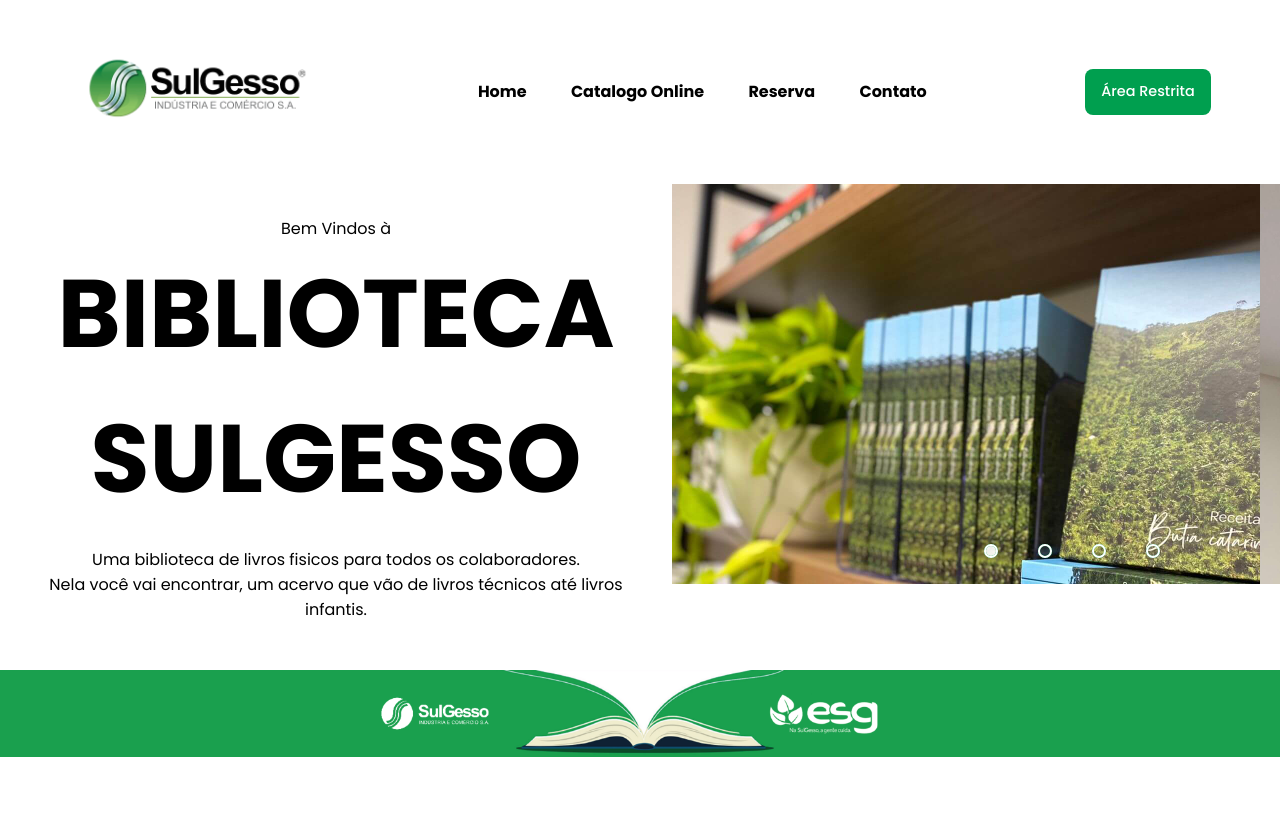
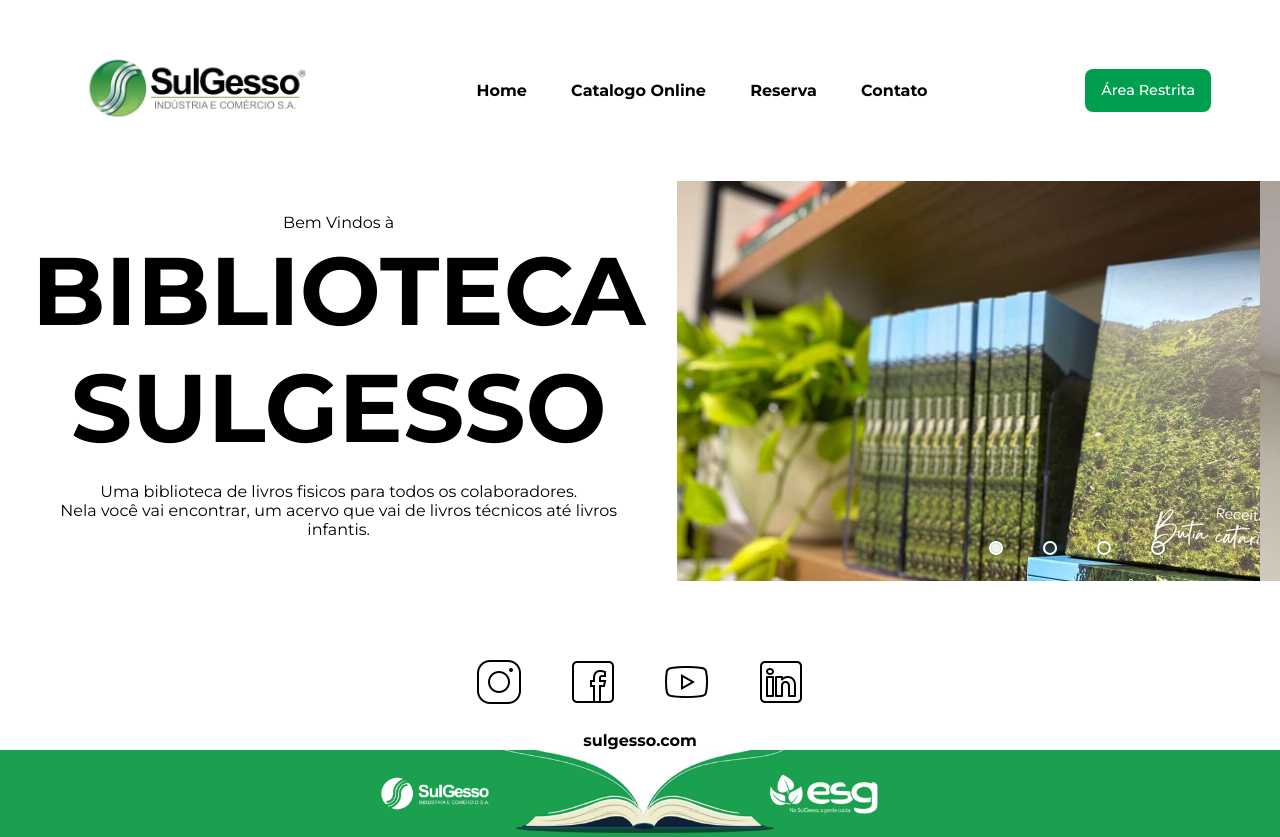
Before and after one commit to DiegoSCandido/Sulgesso-biblioteca, a plain HTML site: page index.html in a window 1280 px wide. Shown: the top 837 px of the page. Before the commit the page ends 800 px from the top, so only its background shows below. Drawn offline with Linux system fonts and the light colour scheme.

Commit message:
ultimas alterações

```diff
--- a/assets/css/global.css
+++ b/assets/css/global.css
@@ -1,7 +1,7 @@
-@import url('https://fonts.googleapis.com/css2?family=Poppins:ital,wght@0,100;0,200;0,300;0,400;0,500;0,600;0,700;0,800;0,900;1,100;1,200;1,300;1,400;1,500;1,600;1,700;1,800;1,900&display=swap');
+@import url('https://fonts.googleapis.com/css2?family=Montserrat:ital,wght@0,100..900;1,100..900&family=Poppins:ital,wght@0,100;0,200;0,300;0,400;0,500;0,600;0,700;0,800;0,900;1,100;1,200;1,300;1,400;1,500;1,600;1,700;1,800;1,900&display=swap');
 
 * {
-    font-family: 'Poppins', sans-serif;
+    font-family: "Montserrat", sans-serif;
 }
 
 body {
--- a/assets/css/home.css
+++ b/assets/css/home.css
@@ -1,7 +1,7 @@
-@import url('https://fonts.googleapis.com/css2?family=Poppins:ital,wght@0,100;0,200;0,300;0,400;0,500;0,600;0,700;0,800;0,900;1,100;1,200;1,300;1,400;1,500;1,600;1,700;1,800;1,900&display=swap');
+@import url('https://fonts.googleapis.com/css2?family=Montserrat:ital,wght@0,100..900;1,100..900&family=Poppins:ital,wght@0,100;0,200;0,300;0,400;0,500;0,600;0,700;0,800;0,900;1,100;1,200;1,300;1,400;1,500;1,600;1,700;1,800;1,900&display=swap');
 
 * {
-    font-family: 'Poppins', sans-serif;
+    font-family: "Montserrat", sans-serif;
 }
 
 main .bem-vindos {
@@ -141,3 +141,26 @@
 #radio4:checked ~ .navigation-auto .auto-btn4 {
     background-color: #fff;
 }
+
+.social {
+    text-align: center;
+}
+
+.site {
+    text-decoration: none;
+    color: #000;
+    font-weight: bold;
+}
+
+.site:hover {
+    text-decoration: underline;
+    color: #009f4f;
+    transition: 0.5s;
+}
+
+.icon {
+    max-width: 50px;
+    max-height: 50px;
+    margin-top: 50px;
+    padding: 20px;
+}
--- a/index.html
+++ b/index.html
@@ -34,7 +34,7 @@
             <span>Bem Vindos à</span>
             <h1>BIBLIOTECA SULGESSO</h1>
             <p>Uma biblioteca de livros fisicos para todos os colaboradores.<br>
-                Nela você vai encontrar, um acervo que vão de livros técnicos até livros infantis.
+                Nela você vai encontrar, um acervo que vai de livros técnicos até livros infantis.
             </p>
         </section>
 
@@ -76,7 +76,18 @@
 
 
         </section>
+
+
     </main>
+
+    <section class="social">
+        <a href="https://www.instagram.com/sulgesso/" target="_blank"><img src="./img/icon/icons8-instagram-50.png" class="icon" alt=""></a>
+        <a href="https://www.facebook.com/sulgessoagro/?locale=pt_BR" target="_blank"><img src="./img/icon/icons8-facebook-50.png" class="icon" alt=""></a>
+        <a href="https://www.youtube.com/channel/UCVk51JnxchRWCpIXw8ZGLRQ" target="_blank"><img src="./img/icon/icons8-youtube-50.png" class="icon" alt=""></a>
+        <a href="https://www.linkedin.com/company/sulgesso-industrial/?originalSubdomain=br" target="_blank"><img src="./img/icon/icons8-linkedin-50.png" class="icon" alt=""></a>
+        <br>
+        <a href="http://sulgesso.com" class="site" target="_blank">sulgesso.com</a>
+    </section>
 
     <footer class="rodape">
         <img src="./img/rodape.png" alt="">
```
Also changed, not shown: img/icon/icons8-facebook-50.png (added), img/icon/icons8-instagram-50.png (added), img/icon/icons8-linkedin-50.png (added), img/icon/icons8-youtube-50.png (added).
